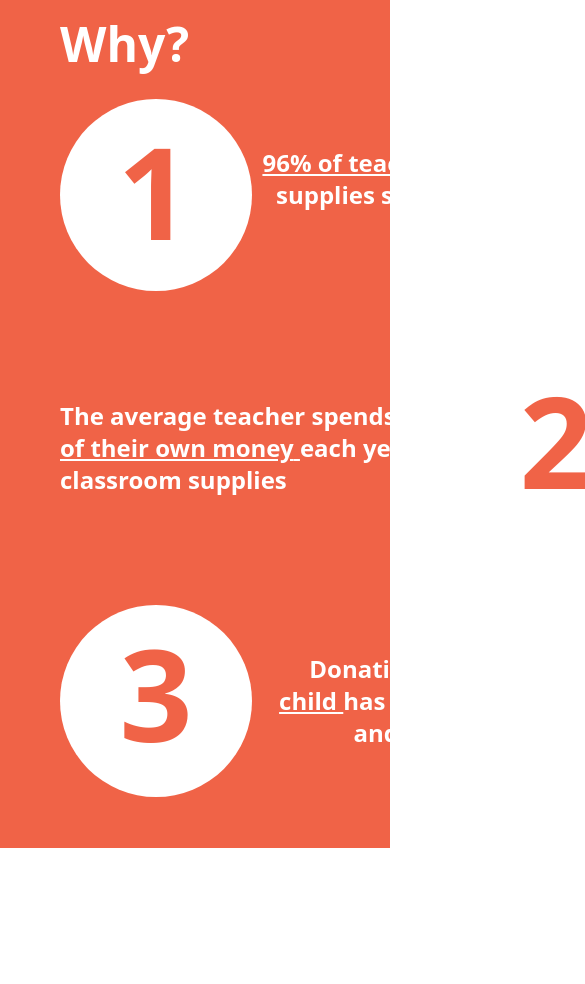
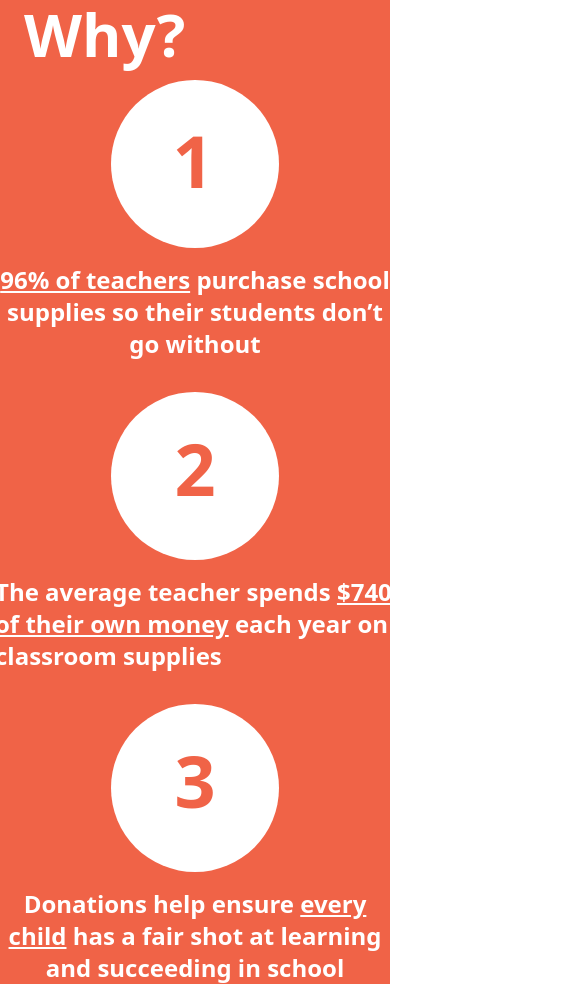
Before and after one commit to SuppliedScholars/SuppliedScholars-Website, a Next.js app: page / in a window 390 px wide. Shown: the part 840-1824 px from the top of the page, 585 px wide, since content can reach past the window. Before the commit the page ends 1688 px from the top, so only its background shows below. Built offline with nearby package versions, Linux system fonts and the light colour scheme; what tailwindcss-animated would draw is missing.

Commit message:
Add mobile responsivity to second section

```diff
--- a/src/app/page.tsx
+++ b/src/app/page.tsx
@@ -38,9 +38,10 @@ function LandingPageHeader() {
 	);
 }
 
-function HeaderText({ text }: { text: string }) {
+function HeaderText({ text, minSize }: { text: string, minSize: string }) {
 	return (
-		<p className="text-5xl md:text-7xl lg:leading-normal lg:text-[90px] font-semibold">
+        // MinSize eg text-5xl
+		<p className={cn(minSize, "md:text-7xl lg:leading-normal lg:text-[90px] font-semibold")}>
 			{text}
 		</p>
 	);
@@ -50,8 +51,8 @@ function LandingPageContent() {
 	return (
 		<div className="flex-grow bg-primary py-10 sm:py-15 md:py-20 lg:px-20 px-5 pb-0 text-white flex flex-col gap-6 relative">
 			<div>
-				<HeaderText text="Opportunity For" />
-				<p className="text-6xl md:text-8xl lg:text-[110px] font-bold text-accent leading-14 md:leading-18 lg:leading-10 md:mb-2 lg:mb-8">
+				<HeaderText text="Opportunity For" minSize="text-5xl" />
+				<p className="text-6xl md:text-8xl lg:text-[110px] font-bold text-accent leading-14 md:leading-18  md:mb-2 ">
 					Everyone
 				</p>
 			</div>
@@ -95,8 +96,8 @@ function CircleWithText({
 	className?: string;
 }) {
 	return (
-		<div className="bg-white size-48 rounded-full flex items-center justify-center">
-			<p className={cn("text-primary font-bold text-9xl", className)}>
+		<div className="bg-white size-42 md:size-48 rounded-full flex items-center justify-center">
+			<p className={cn("text-primary font-bold text-7xl md:text-9xl", className)}>
 				{text}
 			</p>
 		</div>
@@ -112,34 +113,35 @@ export default function Home() {
 			</div>
 
 			{/* Height of screen - the header height */}
-			<div className="h-svh bg-primary w-full flex flex-row pl-15 text-white">
-				<div className="basis-3/7 flex flex-col pr-6 pt-4">
-					<HeaderText text="Why?" />
+			<div className="min-h-svh bg-primary w-full flex flex-row md:px-15 lg:pl-15 lg:pr-0 text-white">
+				<div className="w-full lg:basis-3/7 flex flex-col px-6 gap-4">
+					<HeaderText text="Why?" minSize="text-6xl" />
 
-					<div className="flex flex-col h-11/12">
-						<div className="w-full flex flex-row justify-between items-center basis-1/3">
+					<div className="flex flex-col h-11/12 gap-8">
+						<div className="w-full flex flex-col md:flex-row gap-4 md:gap-0 justify-between text-center md:text-left items-center basis-1/3">
 							<CircleWithText
 								text="1"
 								className="-translate-y-1 -translate-x-0.5"
 							/>
 
-							<p className="w-[400px] text-2xl font-bold text-right">
+							<p className="w-[400px] text-2xl font-bold text-center md:text-right">
 								<span className="underline">
-									96% of teachers{" "}
+									96% of teachers
 								</span>
+                                {" "}
 								purchase school supplies so their students don’t
-								go without.
+								go without
 							</p>
 						</div>
 
-						<div className="w-full flex flex-row justify-between items-center basis-1/3">
+						<div className="w-full flex flex-col-reverse md:flex-row gap-4 md:gap-0 justify-between items-center basis-1/3">
 							<p className="w-[400px] text-2xl font-bold">
-								The average teacher spends
+								The average teacher spends{" "}
 								<span className="underline">
-									{" "}
-									$740 of their own money{" "}
+
+									$740 of their own money
 								</span>
-								each year on classroom supplies
+								{" "} each year on classroom supplies
 							</p>
 
 							<CircleWithText
@@ -148,17 +150,17 @@ export default function Home() {
 							/>
 						</div>
 
-						<div className="w-full flex flex-row justify-between items-center basis-1/3">
+						<div className="w-full flex flex-col md:flex-row justify-between gap-4 md:gap-0 items-center basis-1/3">
 							<CircleWithText
 								text="3"
 								className="-translate-y-2"
 							/>
 
-							<p className="w-[400px] text-2xl font-bold text-right">
-								Donations help ensure
+							<p className="w-[400px] text-2xl font-bold text-center md:text-right">
+								Donations help ensure {" "}
 								<span className="underline">
-									{" "}
-									every child{" "}
+
+									every child
 								</span>{" "}
 								has a fair shot at learning and succeeding in
 								school
@@ -166,7 +168,7 @@ export default function Home() {
 						</div>
 					</div>
 				</div>
-				<div className="basis-4/7">
+				<div className="basis-4/7 lg:block hidden">
 					<img
 						src="/Classroom.jpg"
 						className="size-full object-cover rounded-l-full"
```
